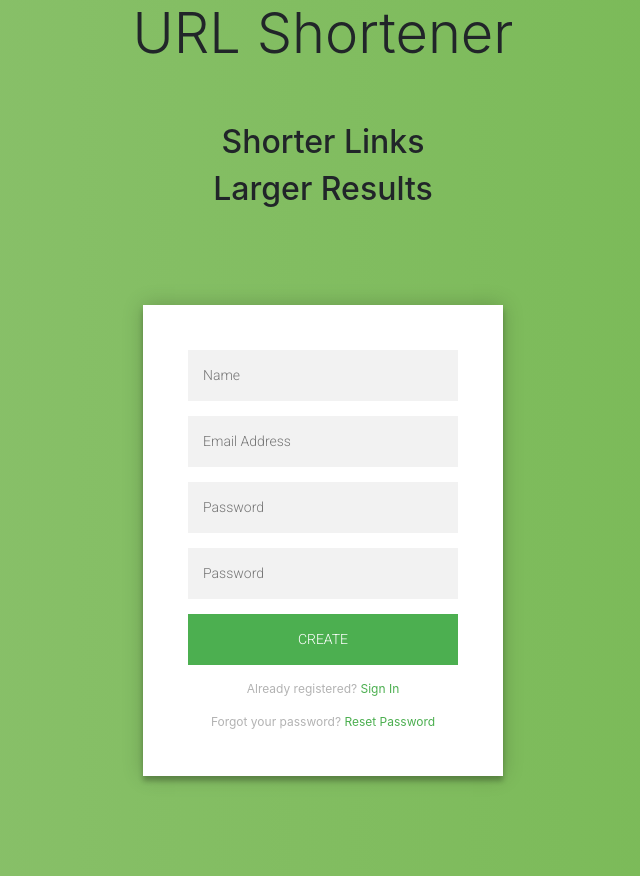
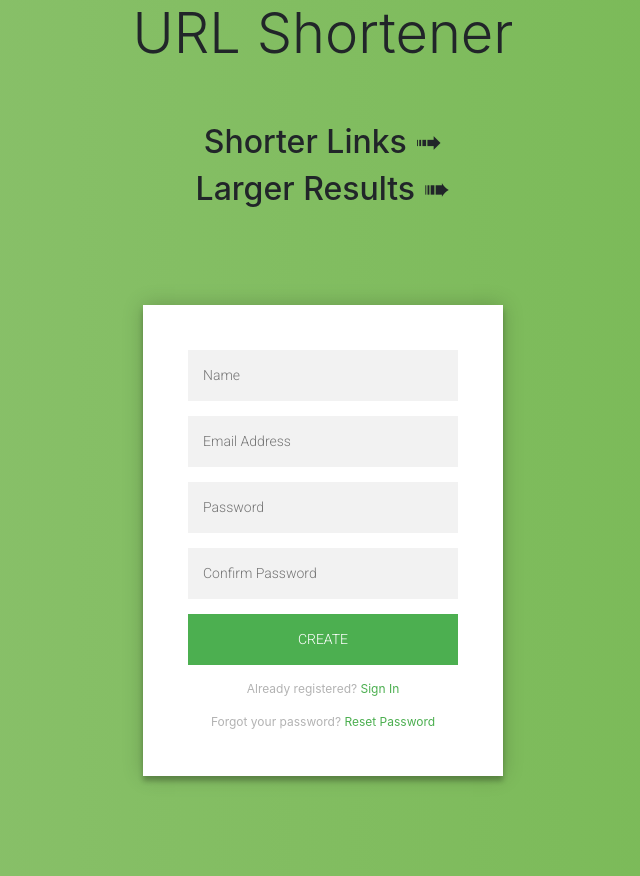
Before and after one commit to masterjaga/url5, a plain HTML site: page index.html in a window 1280 px wide. Both pictures are taken after a click on the link "Create an account". Shown: the whole page, without its empty margins (317-957 px from the left). Drawn offline with nearby package versions, Linux system fonts and the light colour scheme.

Commit message:
add arrow characters for heading,change confirm password  placeholder

```diff
--- a/index.html
+++ b/index.html
@@ -19,8 +19,8 @@
       <h2 class="display-4">URL Shortener</h2>
       <br>
       <br>
-      <h2>Shorter Links</h2>
-      <h2>Larger Results</h2>
+      <h2>Shorter Links ➟</h2>
+      <h2>Larger Results ➠ </h2>
     </div>
 
     <div class="login-page">
@@ -29,7 +29,7 @@
           <input type="text" id="registerName" placeholder="Name" />
           <input type="text" id="registerEmail" placeholder="Email Address" />
           <input type="password" id="registerPassword" placeholder="Password" />
-          <input type="password" id="registerConfirmPassword" placeholder="Password" />
+          <input type="password" id="registerConfirmPassword" placeholder="Confirm Password" />
           <button type="submit">create</button>
           <p class="message">Already registered? <a href="#">Sign In</a></p>
           <p class="message">Forgot your password? <a href="forgotpassword.html">Reset Password</a></p>
```
